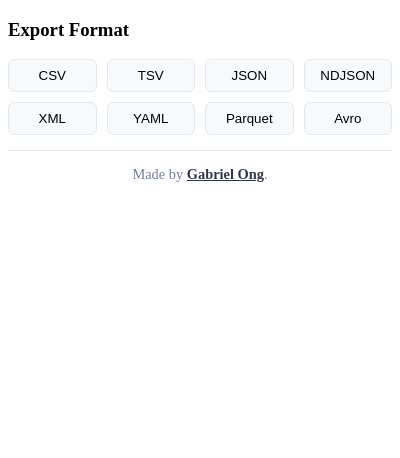
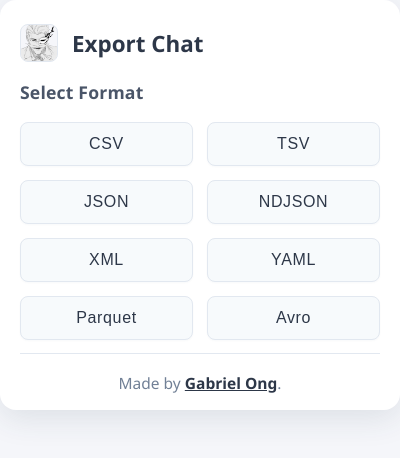
Before and after one commit to gongahkia/rakuzaichi, a browser extension: page src/popup.html in a window 400 px wide. Drawn offline with Linux system fonts and the light colour scheme.

Commit message:
feat(app): frontend edits

```diff
--- a/src/popup.html
+++ b/src/popup.html
@@ -6,7 +6,13 @@
   <link rel="stylesheet" href="styles.css">
 </head>
 <body>
-  <h3>Export Format</h3>
+  <div class="popup-container">
+    <header>
+      <img src="./icon/128.png" alt="Rakuzaichi Logo" class="logo">
+      <h2>Export Chat</h2>
+    </header>
+    <section>
+      <h3>Select Format</h3>
       <div class="format-grid">
         <button data-format="csv">CSV</button>
         <button data-format="tsv">TSV</button>
@@ -17,7 +23,11 @@
         <button data-format="parquet">Parquet</button>
         <button data-format="avro">Avro</button>
       </div>
+    </section>
+    <footer>
       <div class="made-by">Made by <span>Gabriel Ong</span>.</div>
+    </footer>
+  </div>
   <script src="popup.js"></script>
 </body>
 </html>
--- a/src/popup.js
+++ b/src/popup.js
@@ -6,7 +6,7 @@ document.querySelectorAll('.format-grid button').forEach(btn => {
       target: { tabId: tab.id },
       files: ['content-script.js']
     }, () => {
-      chrome.tabs.sendMessage(tab.id, { action: "extract", format }, (response) => {
+      chrome.tabs.sendMessage(tab.id, { action: "extractChat", format }, (response) => {
         if (chrome.runtime.lastError) {
           alert("Could not extract chat. Are you on a supported chat page?");
           return;
--- a/src/styles.css
+++ b/src/styles.css
@@ -1,87 +1,98 @@
-#rakuzaichi-export {
-  position: fixed;
-  bottom: 20px;
-  right: 20px;
-  z-index: 9999;
-  padding: 12px 24px;
-  background: #2d3748;
-  color: white;
-  border: none;
-  border-radius: 8px;
-  cursor: pointer;
-  font-weight: 500;
-  box-shadow: 0 4px 6px -1px rgba(0, 0, 0, 0.1);
-  transition: all 0.2s ease;
+body {
+  margin: 0;
+  padding: 0;
+  background: #f5f6fa;
+  font-family: 'Segoe UI', 'Roboto', Arial, sans-serif;
+  min-width: 320px;
+  min-height: 370px;
 }
 
-#rakuzaichi-export:hover {
-  transform: translateY(-2px);
-  box-shadow: 0 6px 8px -1px rgba(0, 0, 0, 0.2);
-  background: #3c4a5f;
+.popup-container {
+  display: flex;
+  flex-direction: column;
+  align-items: stretch;
+  padding: 24px 20px 16px 20px;
+  background: #fff;
+  border-radius: 16px;
+  box-shadow: 0 8px 32px rgba(44, 62, 80, 0.12);
+  min-width: 320px;
+  min-height: 370px;
 }
 
-.format-selector {
-  position: fixed;
-  bottom: 80px;
-  right: 20px;
-  background: white;
-  border-radius: 12px;
-  padding: 20px;
-  box-shadow: 0 10px 15px -3px rgba(0, 0, 0, 0.1);
-  width: 240px;
-  z-index: 10000;
+header {
+  display: flex;
+  align-items: center;
+  gap: 14px;
+  margin-bottom: 18px;
 }
 
-.format-selector h3 {
-  margin: 0 0 15px 0;
+.logo {
+  width: 36px;
+  height: 36px;
+  border-radius: 8px;
+  object-fit: cover;
+  background: #f5f6fa;
+  border: 1px solid #e2e8f0;
+}
+
+header h2 {
+  font-size: 1.4rem;
+  font-weight: 700;
+  color: #2d3748;
+  margin: 0;
+}
+
+section h3 {
   font-size: 1.1rem;
-  color: #1a202c;
+  font-weight: 600;
+  color: #4a5568;
+  margin: 0 0 18px 0;
+  letter-spacing: 0.01em;
 }
 
 .format-grid {
   display: grid;
-  grid-template-columns: repeat(auto-fit, minmax(80px, 1fr));
-  gap: 10px;
-  margin-bottom: 15px;
+  grid-template-columns: repeat(2, 1fr);
+  gap: 14px;
 }
 
 .format-grid button {
-  padding: 8px 12px;
+  padding: 12px 0;
   background: #f7fafc;
   border: 1px solid #e2e8f0;
-  border-radius: 6px;
+  border-radius: 8px;
   cursor: pointer;
-  transition: all 0.2s ease;
+  font-size: 1rem;
+  color: #2d3748;
+  font-weight: 500;
+  letter-spacing: 0.04em;
+  transition: background 0.18s, color 0.18s, box-shadow 0.18s, transform 0.18s;
+  box-shadow: 0 1px 2px rgba(44, 62, 80, 0.03);
 }
 
-.format-grid button:hover {
-  background: #edf2f7;
-  transform: translateY(-1px);
+.format-grid button:hover, .format-grid button:focus {
+  background: #e2e8f0;
+  color: #1a202c;
+  transform: translateY(-2px) scale(1.03);
+  box-shadow: 0 3px 8px rgba(44, 62, 80, 0.08);
+  outline: none;
+}
+
+footer {
+  margin-top: auto;
+  padding-top: 18px;
+  border-top: 1px solid #e2e8f0;
+  text-align: center;
 }
 
 .made-by {
-  text-align: center;
-  border-top: 1px solid #e2e8f0;
-  padding-top: 15px;
-  font-size: 0.9rem;
+  font-size: 0.97rem;
   color: #718096;
+  margin-top: 0;
 }
 
 .made-by span {
-  font-weight: 600;
+  font-weight: 700;
   text-decoration: underline;
   color: #2d3748;
 }
-
-/* Backdrop overlay */
-.format-selector::before {
-  content: "";
-  position: fixed;
-  top: 0;
-  left: 0;
-  right: 0;
-  bottom: 0;
-  background: rgba(0, 0, 0, 0.3);
-  backdrop-filter: blur(2px);
-  z-index: -1;
-}
```
Lines whose indentation alone changed are shown as unchanged.
